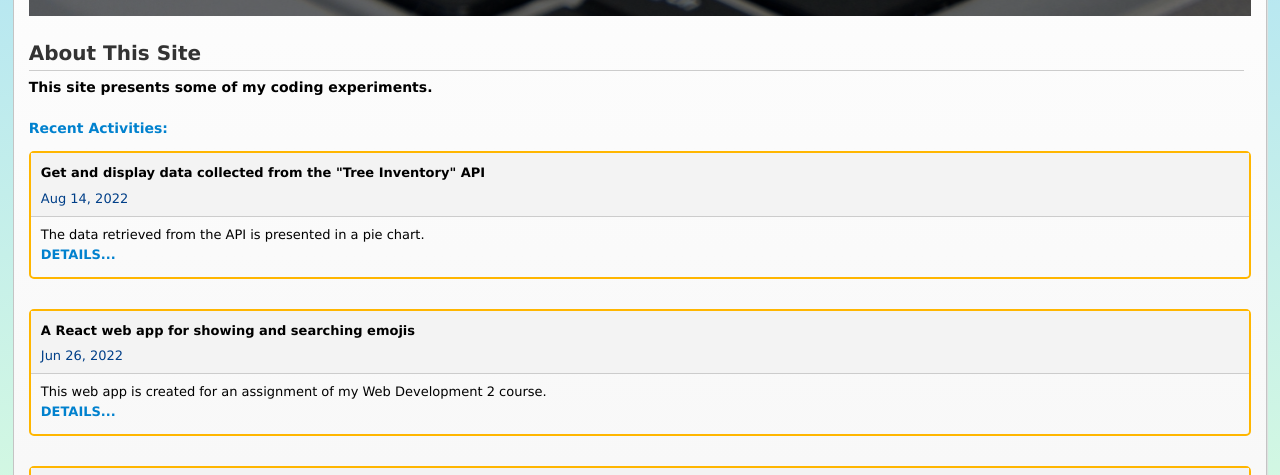
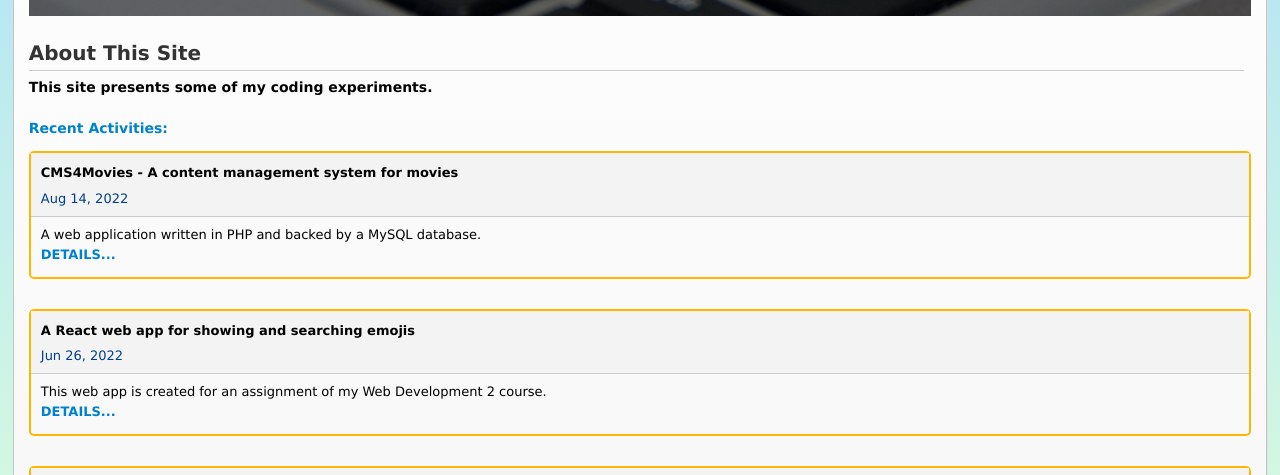
Before and after one commit to kevinlau228/kevinlau228.github.io, a plain HTML site: page index.html in a window 1280 px wide. Shown: the part 300-775 px from the top of the page. Drawn offline with Linux system fonts and the light colour scheme.

Commit message:
Updated index page

```diff
--- a/index.html
+++ b/index.html
@@ -47,12 +47,12 @@
 
                     <section class="experiment">
                         <div class="exp_header">
-                            <h4 class="exp_title">Get and display data collected from the "Tree Inventory" API</h4>
+                            <h4 class="exp_title">CMS4Movies - A content management system for movies</h4>
                             <p class="exp_date">Aug 14, 2022</p>
                         </div>
                         <div class="exp_desc">
-                            <p>The data retrieved from the API is presented in a pie chart.</p>
-                            <p><a class="details" href="experiments.html#exp_api_tree_inventory">DETAILS...</a></p>
+                            <p>A web application written in PHP and backed by a MySQL database.</p>
+                            <p><a class="details" href="experiments.html#exp_cms4movies">DETAILS...</a></p>
                         </div>
                     </section>
 
```
